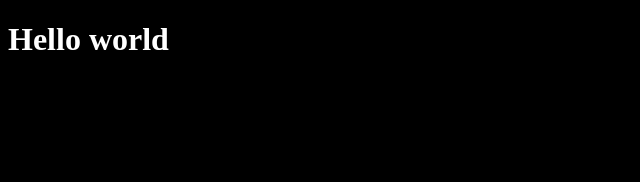
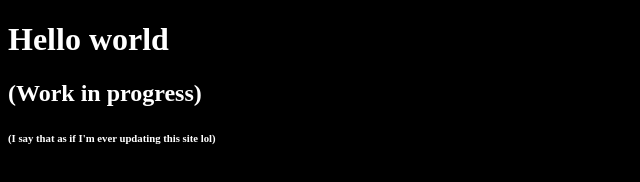
Before and after one commit to RealReBranded/Test2, a plain HTML site: page index.html in a window 1280 px wide. Shown: the whole page, without its empty margins (0-640 px from the left). Drawn offline with Linux system fonts and the light colour scheme.

Commit message:
Add progress indicators to index.html

```diff
--- a/index.html
+++ b/index.html
@@ -25,6 +25,8 @@
 <body>
 
     <h1>Hello world</h1>
+    <h2>(Work in progress)</h2>
+    <h6>(I say that as if I'm ever updating this site lol)</h6>
 
 </body>
 </html>
```
